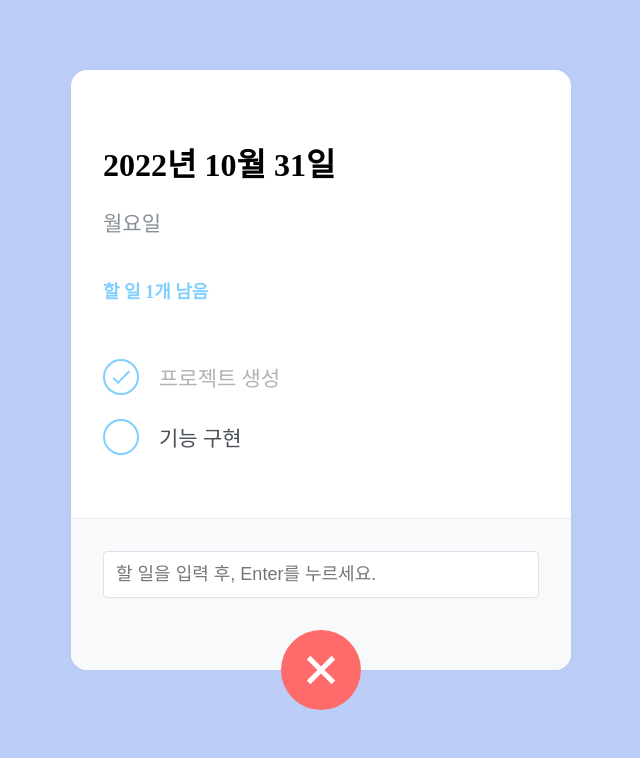
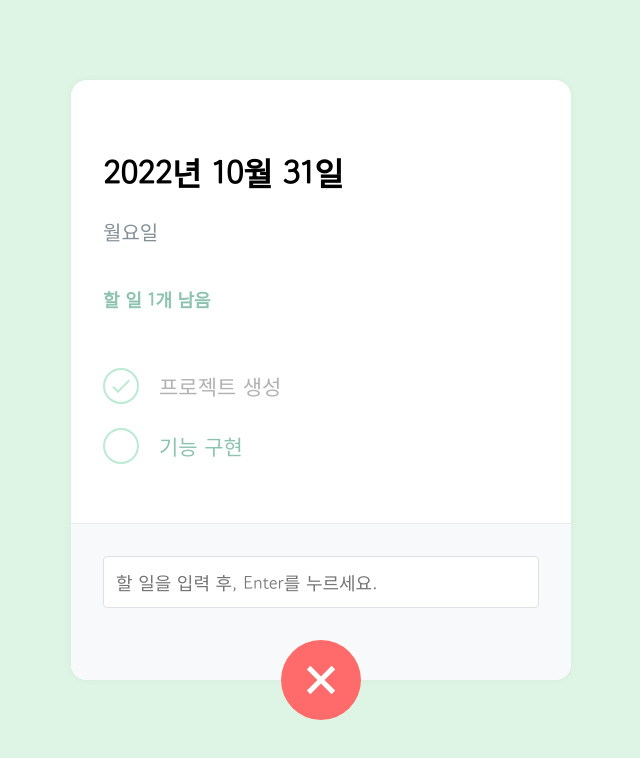
Before and after one commit to seonhannn/TodoList, a React (Create React App) app: page / in a window 1280 px wide. Both pictures are taken after a click on the button 640 px from the left and 670 px from the top of the page. Shown: the top 758 px of the page, without its empty margins (319-959 px from the left). Built offline with nearby package versions, Linux system fonts and the light colour scheme.

Commit message:
todolist 완성

```diff
--- a/public/index.html
+++ b/public/index.html
@@ -1,6 +1,7 @@
 <!DOCTYPE html>
 <html lang="en">
   <head>
+    <link href="https://fonts.googleapis.com/css2?family=Gowun+Dodum&display=swap" rel="stylesheet">
     <meta charset="utf-8" />
     <meta name="viewport" content="width=device-width, initial-scale=1" />
     <meta name="theme-color" content="#000000" />
--- a/src/App.js
+++ b/src/App.js
@@ -7,8 +7,11 @@ import TodoList from "./components/TodoList";
 import TodoTemplate from "./components/TodoTemplate";
 
 const GlobalStyle = createGlobalStyle`
+  * {
+    font-family: "Gowun Dodum";
+  }
   body {
-    background: #BCCEF8;
+    background: #DEF5E5;
   }`;
 
 function App() {
--- a/src/components/TodoContext.js
+++ b/src/components/TodoContext.js
@@ -17,7 +17,7 @@ function todoReducer(state, action) {
     switch(action.type) {
         case "CREATE" :
             return state.concat(action.todo);
-        case "ToGGLE" :
+        case "TOGGLE" :
             return state.map(todo =>
                 todo.id === action.id ? {...todo, done: !todo.done} : todo);
         case "REMOVE" :
@@ -46,13 +46,25 @@ export function TodoProvider({children}) {
 }
 
 export function useTodoState() {
-    return useContext(TodoStateContext);
+    const context = useContext(TodoStateContext);
+    if(!context) {
+        throw new Error('Cannot find TodoProvider');
+    }
+    return context;
 }
 
 export function useTodoDispatch() {
-    return useContext(TodoDispatchContext);
+    const context = useContext(TodoDispatchContext);
+    if(!context) {
+        throw new Error('Cannot find TodoProvider');
+    }
+    return context;
 }
 
 export function useTodoNextId() {
-    return useContext(TodoNextIdContext);
+    const context = useContext(TodoNextIdContext);
+    if(!context) {
+        throw new Error('Cannot find TodoProvider');
+    }
+    return context;
 }
--- a/src/components/TodoCreate.js
+++ b/src/components/TodoCreate.js
@@ -1,11 +1,12 @@
 import React, {useState} from "react";
 import styled, {css} from "styled-components";
 import {MdAdd} from "react-icons/md";
+import { useTodoDispatch, useTodoNextId } from "./TodoContext";
 
 const CircleButton = styled.button`
-    background: #81CFFF;
+    background: #9ED5C5;
     &:hover {
-        background: #81DDFF;
+        background: #BCEAD5;
     }
     &:active {
         background: #20c997;
@@ -72,15 +73,35 @@ const Input = styled.input`
 
 function TodoCreate() {
     const [open, setOpen] = useState(false);
+    const [value, setValue] = useState("");
+    const dispatch = useTodoDispatch();
+    const nextId = useTodoNextId();
 
     const onToggle = () => setOpen(!open);
+    const onChange = e => setValue(e.target.value);
+    const onSubmit = e => {
+        e.preventDefault();
+        dispatch({
+            type: "CREATE",
+            todo: {
+                id: nextId.current,
+                text: value,
+                done: false
+            }
+        });
+        setValue("");
+        setOpen(false);
+        nextId.current += 1;
+    }
 
     return (
         <div>
             {open && (
                 <InsertFormPositioner>
-                    <InserForm>
-                        <Input autoFocus placeholder="할 일을 입력 후, Enter를 누르세요." />
+                    <InserForm onSubmit={onSubmit}>
+                        <Input autoFocus placeholder="할 일을 입력 후, Enter를 누르세요."
+                        onChange={onChange}
+                        value={value} />
                     </InserForm>
                 </InsertFormPositioner>
             )}
@@ -91,4 +112,4 @@ function TodoCreate() {
     );
 }
 
-export default TodoCreate;
+export default React.memo(TodoCreate);
--- a/src/components/TodoHead.js
+++ b/src/components/TodoHead.js
@@ -13,10 +13,10 @@ const TodoHeadBlock = styled.div`
     .day {
         margin-top: 4px;
         color: #868e96;
-        font-size: 21px;
+        font-size: 20px;
     }
     .tasks-left {
-        color: #81CFFF;
+        color: #8EC3B0;
         font-size: 18px;
         margin-top: 40px;
         font-weight: bold;
--- a/src/components/TodoItem.js
+++ b/src/components/TodoItem.js
@@ -1,6 +1,7 @@
 import React from "react";
 import styled, {css} from "styled-components";
 import {MdDone, MdDelete} from "react-icons/md";
+import { useTodoDispatch } from "./TodoContext";
 
 const Remove = styled.div`
     display: flex;
@@ -10,7 +11,7 @@ const Remove = styled.div`
     font-size: 24px;
     cursor: pointer;
     &:hover {
-        color: #81C6E8;
+        color: #BCEAD5;
     }
     display: none;
 `;
@@ -31,7 +32,7 @@ const CheckCircle = styled.div`
     width: 32px;
     height: 32px;
     border-radius: 20px;
-    border: 2px solid #81CFFF;
+    border: 2px solid #BCEAD5;
     font-size: 24px;
     display: flex;
     align-items: center;
@@ -41,8 +42,8 @@ const CheckCircle = styled.div`
     ${props =>
         props.done &&
         css`
-            border: 2px solid #81CFFF;
-            color: #81CFFF;
+            border: 2px solid #BCEAD5;
+            color: #BCEAD5;
         `}
 `;
 
@@ -50,7 +51,7 @@ const Text = styled.div`
     flex: 1;
     font-size: 21px;
     font-weight: 500;
-    color: #495057;
+    color: #8EC3B0;
     ${props =>
         props.done &&
         css`
@@ -59,19 +60,22 @@ const Text = styled.div`
 `;
 
 function TodoItem({id, done, text}) {
+    const dispatch = useTodoDispatch();
+    const onToggle = () => dispatch({type: "TOGGLE", id});
+    const onRemove = () => dispatch({type: "REMOVE", id});
     return (
         <TodoItemBlock>
-            <CheckCircle done={done}>
+            <CheckCircle done={done} onClick={onToggle}>
                 {done && <MdDone />}
             </CheckCircle>
             <Text done={done}>
                 {text}
             </Text>
-            <Remove>
+            <Remove onClick={onRemove}>
                 <MdDelete></MdDelete>
             </Remove>
         </TodoItemBlock>
     );
 }
 
-export default TodoItem;
+export default React.memo(TodoItem);
--- a/src/components/TodoList.js
+++ b/src/components/TodoList.js
@@ -1,6 +1,7 @@
 import React from "react";
 import styled from "styled-components";
 import TodoItem from "./TodoItem";
+import { useTodoState } from "./TodoContext";
 
 const TodoListBlock = styled.div `
     flex: 1;
@@ -10,10 +11,18 @@ const TodoListBlock = styled.div `
 `
 
 function TodoList() {
+    const todos = useTodoState();
+
     return (
         <TodoListBlock>
-            <TodoItem text={"프로젝트 생성"} done={true}></TodoItem>
-            <TodoItem text={"기능 구현"} done={false}></TodoItem>
+            {todos.map(todo => (
+                <TodoItem
+                    key={todo.id}
+                    id={todo.id}
+                    text={todo.text}
+                    done={todo.done}>
+                </TodoItem>
+            ))}
         </TodoListBlock>
     )
 }
--- a/src/components/TodoTemplate.js
+++ b/src/components/TodoTemplate.js
@@ -9,7 +9,7 @@ const TodoTemplateBlock = styled.div`
     border-radius: 16px;
     box-shadow: 0 0 8px 0 rgba(0, 0, 0, 0.04);
     margin: 0 auto;
-    margin-top: 70px;
+    margin-top: 80px;
     margin-bottom: 30px;
     display: flex;
     flex-direction: column;
```
